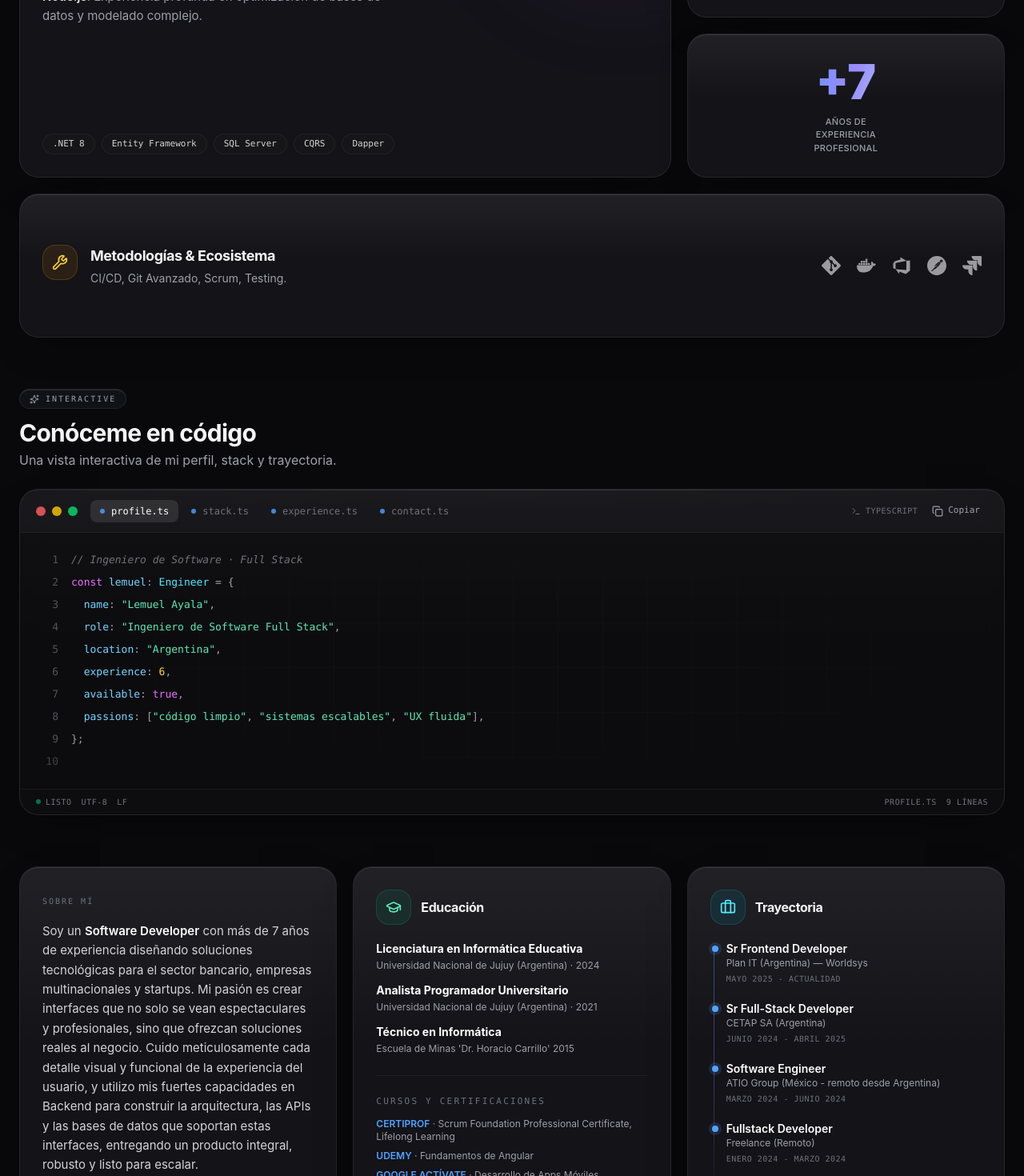
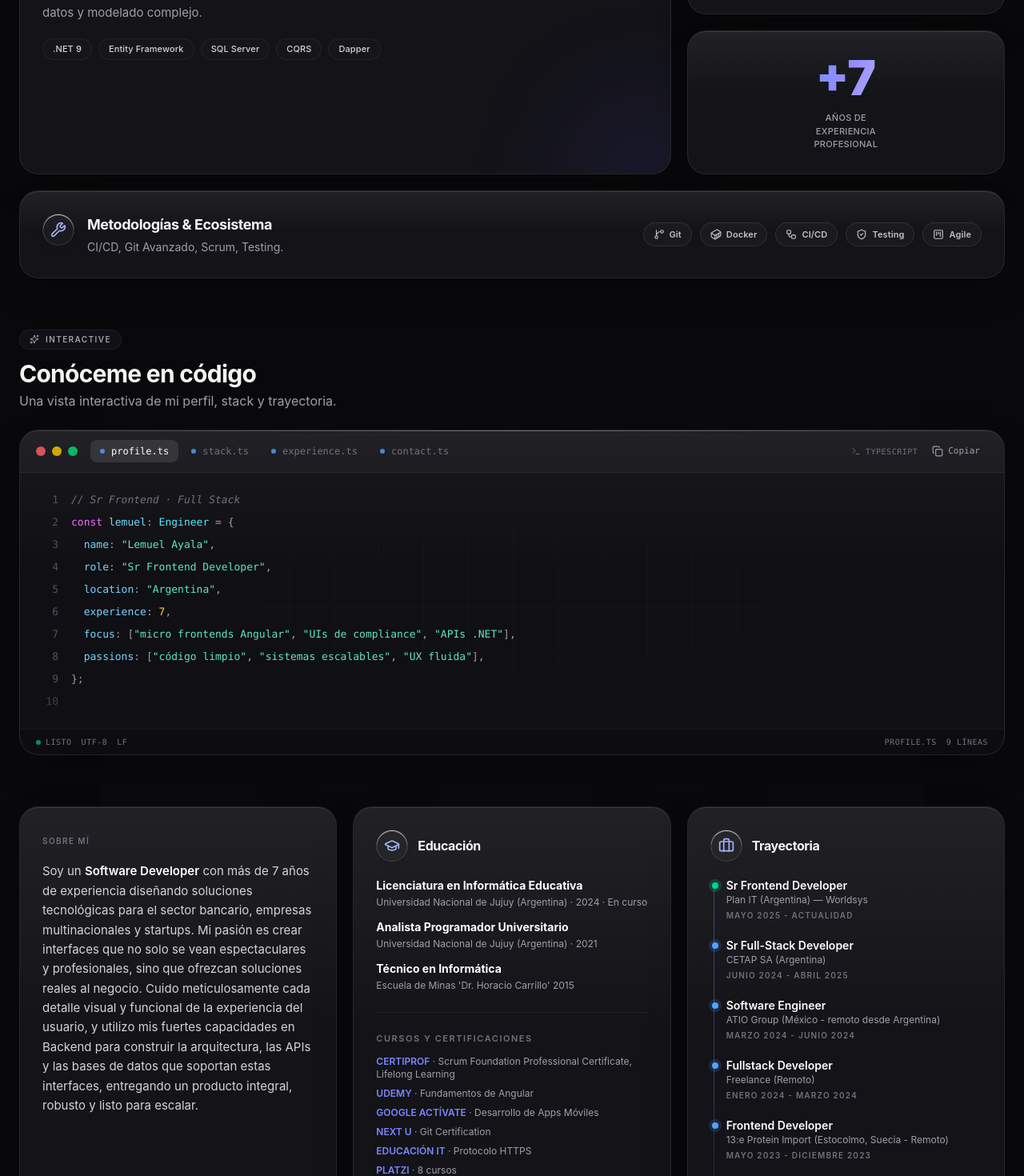
Before and after one commit to lemuayala/lemuel-ayala-portfolio, a React (Vite) app: page / in a window 1280 px wide. Shown: the part 1440-2910 px from the top of the page at 80% size. Built offline with nearby package versions, Linux system fonts and the light colour scheme; no server answers.

Commit message:
refactor: About con CodeEditor lazy y experiencia generada
Carga diferida del editor y genera el bloque de experiencia desde datos i18n tipados.

```diff
--- a/src/components/CodeEditor.tsx
+++ b/src/components/CodeEditor.tsx
@@ -1,6 +1,8 @@
 import { useMemo, useRef, useState } from 'react';
 import { motion, AnimatePresence } from 'framer-motion';
 import { useLanguage } from '../context/LanguageContext';
+import { buildExperienceCode } from '../utils/buildExperienceCode';
+import { getWorkJobs } from '../utils/i18nContent';
 import { Copy, Check, Terminal } from 'lucide-react';
 
 /**
@@ -153,6 +155,7 @@ interface Tab {
 export const CodeEditor = () => {
   const { t, i18n } = useLanguage();
   const lang = i18n.language?.startsWith('en') ? 'en' : 'es';
+  const jobs = getWorkJobs(t);
 
   const tabs: Tab[] = useMemo(
     () => [
@@ -162,22 +165,22 @@ export const CodeEditor = () => {
         language: 'typescript',
         code:
           lang === 'en'
-            ? `// Software Engineer · Full Stack
+            ? `// Sr Frontend · Full Stack
 const lemuel: Engineer = {
   name: "Lemuel Ayala",
-  role: "Full Stack Software Engineer",
+  role: "Sr Frontend Developer",
   location: "Argentina",
-  experience: 6,
-  available: true,
+  experience: 7,
+  focus: ["Angular micro frontends", "compliance UIs", ".NET APIs"],
   passions: ["clean code", "scalable systems", "fluid UX"],
 };`
-            : `// Ingeniero de Software · Full Stack
+            : `// Sr Frontend · Full Stack
 const lemuel: Engineer = {
   name: "Lemuel Ayala",
-  role: "Ingeniero de Software Full Stack",
+  role: "Sr Frontend Developer",
   location: "Argentina",
-  experience: 6,
-  available: true,
+  experience: 7,
+  focus: ["micro frontends Angular", "UIs de compliance", "APIs .NET"],
   passions: ["código limpio", "sistemas escalables", "UX fluida"],
 };`,
       },
@@ -186,38 +189,20 @@ const lemuel: Engineer = {
         filename: 'stack.ts',
         language: 'typescript',
         code: `export const stack = {
-  frontend: ["Angular", "React", "TypeScript", "TailwindCSS"],
-  backend: [".NET 8", ".NET Core", "ASP.NET MVC", "Web API"],
-  database: ["SQL Server", "Entity Framework", "LINQ", "Dapper"],
-  cloud: ["Azure", "Azure DevOps", "Azure Blob Storage"],
-  ai: ["Semantic Kernel", "Azure OpenAI"],
-  tooling: ["Git", "Docker", "Postman", "CI/CD"],
+  frontend: ["Angular 20", "Module Federation", "React", "TypeScript"],
+  backend: [".NET 9", ".NET Core", "ASP.NET Core", "Web API"],
+  patterns: ["CQRS", "DDD", "Repository", "SOLID"],
+  database: ["SQL Server", "Entity Framework", "Dapper"],
+  cloud: ["Azure DevOps", "Azure OpenAI"],
+  ai: ["Semantic Kernel", "Cursor", "Copilot"],
+  tooling: ["Git", "Docker", "CI/CD"],
 };`,
       },
       {
         id: 'experience',
         filename: 'experience.ts',
         language: 'typescript',
-        code:
-          lang === 'en'
-            ? `const journey = [
-  { company: "CETAP SA", role: "Sr Developer", since: 2024 },
-  { company: "ATIO Group", role: "Software Engineer", year: 2024 },
-  { company: "13:e Protein Import", role: "Frontend", year: 2023 },
-  { company: "Teleperformance", role: "Semi Sr Fullstack", year: 2021 },
-  { company: "Openix IT", role: "Mobile/Web Fullstack", year: 2018 },
-];
-
-// Clients: YPF · Uber · Mercado Libre · Ficohsa`
-            : `const trayectoria = [
-  { empresa: "CETAP SA", rol: "Desarrollador Sr", desde: 2024 },
-  { empresa: "ATIO Group", rol: "Software Engineer", año: 2024 },
-  { empresa: "13:e Protein Import", rol: "Frontend", año: 2023 },
-  { empresa: "Teleperformance", rol: "Semi Sr Fullstack", año: 2021 },
-  { empresa: "Openix IT", rol: "Mobile/Web Fullstack", año: 2018 },
-];
-
-// Clientes: YPF · Uber · Mercado Libre · Ficohsa`,
+        code: buildExperienceCode(jobs, lang),
       },
       {
         id: 'contact',
@@ -247,7 +232,7 @@ const lemuel: Engineer = {
 // Construyamos algo grandioso juntos.`,
       },
     ],
-    [lang]
+    [lang, jobs]
   );
 
   const [active, setActive] = useState(0);
@@ -280,7 +265,7 @@ const lemuel: Engineer = {
       <div className="pointer-events-none absolute inset-x-0 top-0 h-px bg-gradient-to-r from-transparent via-zinc-400/25 to-transparent dark:via-white/30" />
 
       {/* Header */}
-      <div className="relative z-10 flex items-center gap-4 border-b border-zinc-200/80 bg-white/85 px-4 py-3 backdrop-blur-md dark:border-white/5 dark:bg-black/20 sm:px-5">
+      <div className="relative z-10 flex items-center gap-4 border-b border-zinc-200/60 px-4 py-3 dark:border-white/5 sm:px-5">
         {/* Mac dots */}
         <div className="flex items-center gap-2 shrink-0">
           <span className="w-3 h-3 rounded-full bg-red-400/80 border border-red-500/30" />
@@ -346,7 +331,7 @@ const lemuel: Engineer = {
       </div>
 
       {/* Code body */}
-      <div className="relative z-10 bg-zinc-50/95 backdrop-blur-md dark:bg-zinc-950/60">
+      <div className="relative z-10 bg-zinc-50/40 dark:bg-zinc-950/30">
         {/* Background grid pattern */}
         <div
           aria-hidden
--- a/src/components/sections/About.tsx
+++ b/src/components/sections/About.tsx
@@ -1,78 +1,67 @@
+import { lazy, Suspense } from 'react';
 import { Trans } from 'react-i18next';
 import { motion } from 'framer-motion';
 import {
   Briefcase,
+  Container,
+  GitBranch,
   GraduationCap,
+  KanbanSquare,
   Layout,
+  ShieldCheck,
   Server,
   Sparkles,
+  Workflow,
   Wrench,
 } from 'lucide-react';
-import { SiGit, SiDocker, SiPostman, SiJira } from 'react-icons/si';
-import { VscAzureDevops } from 'react-icons/vsc';
 import { useLanguage } from '../../context/LanguageContext';
-import { CodeEditor } from '../CodeEditor';
+import { getCertifications, getWorkJobs } from '../../utils/i18nContent';
+import { cardReveal, contentReveal, sectionReveal } from '../../utils/motionPresets';
 
-type Job = {
-  company: string;
-  position: string;
-  date: string;
-  description?: string;
-  technologies: string;
-  client: string;
-};
-
-type CertItem = {
-  institution: string;
-  course?: string;
-  courses?: string[];
-};
+const CodeEditor = lazy(() =>
+  import('../CodeEditor').then((module) => ({ default: module.CodeEditor }))
+);
 
 export const About = () => {
   const { t } = useLanguage();
 
-  const jobs = t('about.work.jobs', { returnObjects: true }) as unknown as Job[];
-  const certifications = t('about.certifications.list', {
-    returnObjects: true,
-  }) as unknown as CertItem[];
+  const jobs = getWorkJobs(t);
+  const certifications = getCertifications(t);
 
   return (
     <section id="about" className="relative py-24 sm:py-32">
       <div className="max-w-7xl mx-auto px-6">
         {/* Section header */}
         <motion.div
-          initial={{ opacity: 0, y: 30 }}
-          whileInView={{ opacity: 1, y: 0 }}
-          viewport={{ once: true, margin: '-80px' }}
-          transition={{ duration: 0.8, ease: [0.22, 1, 0.36, 1] }}
+          {...sectionReveal}
           className="mb-14"
         >
-          <span className="inline-flex items-center gap-2 px-3 py-1 rounded-full glass-pill text-[10px] uppercase tracking-[0.2em] font-mono text-zinc-600 dark:text-zinc-400 mb-5">
+          <span className="section-kicker mb-5">
             <Sparkles className="w-3 h-3" />
             01 — {t('navbar.about')}
           </span>
-          <h2 className="text-3xl md:text-5xl font-bold tracking-tight mb-4 text-balance">
+          <h2 className="text-2xl sm:text-3xl md:text-5xl font-bold tracking-tight mb-4 text-balance">
             {t('experience.title')}
           </h2>
-          <p className="text-zinc-600 dark:text-zinc-400 max-w-2xl text-base md:text-lg text-pretty leading-relaxed">
+          <p className="text-zinc-600 dark:text-zinc-400 max-w-2xl text-sm sm:text-base md:text-lg text-pretty leading-relaxed">
             {t('experience.subtitle')}
           </p>
         </motion.div>
 
-        {/* Bento Grid */}
-        <div className="grid grid-cols-1 md:grid-cols-3 gap-4 sm:gap-5 auto-rows-[minmax(180px,auto)]">
-          {/* Backend - large */}
+        {/* Bento: backend row-span-2 cubre la columna izquierda (sin hueco bajo la card) */}
+        <div className="grid grid-cols-1 gap-4 sm:gap-5 md:grid-cols-3 md:items-stretch">
+          {/* Backend */}
           <BentoCard
-            className="md:col-span-2 md:row-span-2 relative overflow-hidden"
+            className="relative overflow-hidden md:col-span-2 md:row-span-2"
             delay={0}
           >
-            <div className="absolute -right-20 -top-20 w-72 h-72 bg-purple-500/10 rounded-full blur-3xl group-hover:bg-purple-500/20 transition-all duration-700" />
-            <div className="relative flex flex-col h-full justify-between gap-8">
+            <div className="pointer-events-none absolute -bottom-24 -right-16 h-48 w-48 rounded-full bg-indigo-500/10 blur-3xl transition-all duration-700 group-hover:bg-indigo-500/16" />
+            <div className="relative flex flex-col gap-5">
               <div>
                 <IconBadge color="purple">
-                  <Server className="w-5 h-5 text-purple-500 dark:text-purple-300" />
+                  <Server className="w-5 h-5" />
                 </IconBadge>
-                <h3 className="text-2xl font-bold mb-3 mt-5 tracking-tight">
+                <h3 className="text-xl sm:text-2xl font-bold mb-3 mt-5 tracking-tight">
                   {t('experience.backendTitle')}
                 </h3>
                 <p className="text-zinc-600 dark:text-zinc-400 leading-relaxed max-w-md text-sm sm:text-[15px]">
@@ -87,11 +76,11 @@ export const About = () => {
                 </p>
               </div>
               <div className="flex flex-wrap gap-2">
-                {['.NET 8', 'Entity Framework', 'SQL Server', 'CQRS', 'Dapper'].map(
+                {['.NET 9', 'Entity Framework', 'SQL Server', 'CQRS', 'Dapper'].map(
                   (tag) => (
                     <span
                       key={tag}
-                      className="px-3 py-1 rounded-full bg-zinc-900/5 dark:bg-zinc-900/80 border border-zinc-900/5 dark:border-white/5 text-[11px] font-mono text-zinc-700 dark:text-zinc-300"
+                      className="px-3 py-1 rounded-full bg-zinc-900/5 dark:bg-zinc-900/80 border border-zinc-900/5 dark:border-white/5 text-[11px] font-medium tracking-[0.01em] text-zinc-700 dark:text-zinc-300"
                     >
                       {tag}
                     </span>
@@ -101,10 +90,10 @@ export const About = () => {
             </div>
           </BentoCard>
 
-          {/* Frontend - small */}
+          {/* Frontend */}
           <BentoCard delay={0.1}>
             <IconBadge color="blue">
-              <Layout className="w-5 h-5 text-blue-500 dark:text-blue-300" />
+              <Layout className="w-5 h-5" />
             </IconBadge>
             <h3 className="text-lg font-bold mt-5 mb-2 tracking-tight">
               {t('experience.frontendTitle')}
@@ -124,9 +113,9 @@ export const About = () => {
           {/* Stats */}
           <BentoCard
             delay={0.15}
-            className="flex flex-col justify-center items-center text-center relative overflow-hidden"
+            className="relative flex flex-col items-center justify-center overflow-hidden text-center"
           >
-            <div className="absolute inset-0 bg-gradient-to-br from-blue-500/5 via-transparent to-purple-500/5 opacity-0 group-hover:opacity-100 transition-opacity duration-500" />
+            <div className="absolute inset-0 bg-gradient-to-br from-indigo-500/6 via-transparent to-violet-500/6 opacity-0 group-hover:opacity-100 transition-opacity duration-500" />
             <h3 className="relative text-6xl font-black text-gradient leading-none">
               +7
             </h3>
@@ -138,11 +127,11 @@ export const About = () => {
           {/* Tools - wide */}
           <BentoCard
             delay={0.2}
-            className="md:col-span-3 flex items-center justify-between gap-6"
+            className="flex items-center justify-between gap-6 md:col-span-3"
           >
             <div className="flex items-start gap-4 min-w-0">
               <IconBadge color="amber">
-                <Wrench className="w-5 h-5 text-amber-500 dark:text-amber-300" />
+                <Wrench className="w-5 h-5" />
               </IconBadge>
               <div className="min-w-0">
                 <h3 className="text-lg font-bold mb-1 tracking-tight">
@@ -153,31 +142,38 @@ export const About = () => {
                 </p>
               </div>
             </div>
-            <div className="hidden sm:flex items-center gap-5 opacity-70 group-hover:opacity-100 transition-opacity duration-500 shrink-0 text-zinc-700 dark:text-zinc-300">
-              <SiGit className="w-6 h-6" title="Git" />
-              <SiDocker className="w-6 h-6" title="Docker" />
-              <VscAzureDevops className="w-6 h-6" title="Azure DevOps" />
-              <SiPostman className="w-6 h-6" title="Postman" />
-              <SiJira className="w-6 h-6" title="Jira" />
+            <div className="hidden sm:flex items-center gap-2.5 opacity-90 transition-opacity duration-500 shrink-0">
+              {[
+                { Icon: GitBranch, label: 'Git' },
+                { Icon: Container, label: 'Docker' },
+                { Icon: Workflow, label: 'CI/CD' },
+                { Icon: ShieldCheck, label: 'Testing' },
+                { Icon: KanbanSquare, label: 'Agile' },
+              ].map(({ Icon, label }) => (
+                <span
+                  key={label}
+                  className="inline-flex items-center gap-1.5 rounded-full border border-zinc-900/8 bg-zinc-900/[0.02] px-3 py-1.5 text-[11px] font-semibold tracking-[0.01em] text-zinc-600 dark:border-white/10 dark:bg-white/[0.03] dark:text-zinc-300"
+                >
+                  <Icon className="h-3.5 w-3.5" aria-hidden />
+                  <span>{label}</span>
+                </span>
+              ))}
             </div>
           </BentoCard>
         </div>
 
         {/* Interactive Code Editor */}
         <motion.div
-          initial={{ opacity: 0, y: 30 }}
-          whileInView={{ opacity: 1, y: 0 }}
-          viewport={{ once: true, margin: '-100px' }}
-          transition={{ duration: 0.8, ease: [0.22, 1, 0.36, 1] }}
+          {...contentReveal}
           className="mt-16"
         >
           <div className="flex items-end justify-between mb-6 gap-4 flex-wrap">
             <div>
-              <span className="inline-flex items-center gap-2 px-3 py-1 rounded-full glass-pill text-[10px] uppercase tracking-[0.2em] font-mono text-zinc-600 dark:text-zinc-400 mb-3">
+              <span className="section-kicker mb-3">
                 <Sparkles className="w-3 h-3" />
                 interactive
               </span>
-              <h3 className="text-2xl md:text-3xl font-bold tracking-tight">
+              <h3 className="text-xl sm:text-2xl md:text-3xl font-bold tracking-tight">
                 {t('codeEditor.title')}
               </h3>
               <p className="text-zinc-600 dark:text-zinc-400 mt-1 text-sm md:text-base">
@@ -185,19 +181,22 @@ export const About = () => {
               </p>
             </div>
           </div>
-          <CodeEditor />
+          <Suspense
+            fallback={
+              <div className="glass-panel h-80 rounded-3xl animate-pulse" />
+            }
+          >
+            <CodeEditor />
+          </Suspense>
         </motion.div>
 
         {/* About description */}
         <motion.div
-          initial={{ opacity: 0, y: 30 }}
-          whileInView={{ opacity: 1, y: 0 }}
-          viewport={{ once: true, margin: '-100px' }}
-          transition={{ duration: 0.8, ease: [0.22, 1, 0.36, 1] }}
+          {...contentReveal}
           className="mt-16 grid grid-cols-1 lg:grid-cols-3 gap-5"
         >
           <div className="glass-panel rounded-3xl p-7 lg:col-span-1">
-            <span className="text-[10px] uppercase tracking-[0.2em] font-mono text-zinc-500">
+            <span className="text-[10px] uppercase tracking-[0.14em] font-semibold text-zinc-500">
               {t('about.about')}
             </span>
             <p className="mt-4 text-zinc-700 dark:text-zinc-300 leading-relaxed text-sm md:text-[15px]">
@@ -216,7 +215,7 @@ export const About = () => {
           <div className="glass-panel rounded-3xl p-7 lg:col-span-1 hover-glow">
             <div className="flex items-center gap-3 mb-5">
               <IconBadge color="emerald">
-                <GraduationCap className="w-5 h-5 text-emerald-500 dark:text-emerald-300" />
+                <GraduationCap className="w-5 h-5" />
               </IconBadge>
               <h3 className="text-base font-bold tracking-tight">
                 {t('experience.educationTitle')}
@@ -228,7 +227,8 @@ export const About = () => {
                   {t('about.education.licenciatura')}
                 </strong>
                 <span className="text-zinc-500 dark:text-zinc-400 text-xs">
-                  {t('about.education.universidad')} · 2024
+                  {t('about.education.universidad')} · 2024 ·{' '}
+                  {t('about.education.inProgress')}
                 </span>
               </li>
               <li>
@@ -250,13 +250,13 @@ export const About = () => {
             </ul>
 
             <div className="mt-6 pt-6 border-t border-zinc-900/5 dark:border-white/5">
-              <h4 className="text-[11px] uppercase tracking-[0.2em] font-mono text-zinc-500 mb-3">
+              <h4 className="text-[11px] uppercase tracking-[0.14em] font-semibold text-zinc-500 mb-3">
                 {t('experience.certificationsTitle')}
               </h4>
               <ul className="space-y-2">
                 {certifications.map((cert, idx) => (
                   <li key={idx} className="text-xs">
-                    <span className="text-blue-500 dark:text-blue-400 font-semibold">
+                    <span className="text-indigo-500 dark:text-indigo-400 font-semibold">
                       {cert.institution}
                     </span>
                     <span className="text-zinc-600 dark:text-zinc-400">
@@ -276,24 +276,30 @@ export const About = () => {
           <div className="glass-panel rounded-3xl p-7 lg:col-span-1 hover-glow">
             <div className="flex items-center gap-3 mb-5">
               <IconBadge color="cyan">
-                <Briefcase className="w-5 h-5 text-cyan-500 dark:text-cyan-300" />
+                <Briefcase className="w-5 h-5" />
               </IconBadge>
               <h3 className="text-base font-bold tracking-tight">
                 {t('experience.workTitle')}
               </h3>
             </div>
 
-            <ol className="relative space-y-5 pl-5 before:content-[''] before:absolute before:left-1 before:top-1.5 before:bottom-1.5 before:w-px before:bg-gradient-to-b before:from-blue-400/40 before:via-purple-400/30 before:to-transparent">
-              {jobs.slice(0, 5).map((job, index) => (
-                <li key={index} className="relative">
-                  <span className="absolute -left-[1.1rem] top-1.5 w-2 h-2 rounded-full bg-blue-400 ring-4 ring-blue-400/15" />
+            <ol className="relative space-y-5 pl-5 pr-1 before:content-[''] before:absolute before:left-1 before:top-1.5 before:bottom-1.5 before:w-px before:bg-gradient-to-b before:from-blue-400/40 before:via-purple-400/30 before:to-transparent">
+              {jobs.map((job, index) => (
+                <li key={`${job.company}-${job.date}`} className="relative">
+                  <span
+                    className={`absolute -left-[1.1rem] top-1.5 w-2 h-2 rounded-full ring-4 ${
+                      index === 0
+                        ? 'bg-emerald-400 ring-emerald-400/20'
+                        : 'bg-blue-400 ring-blue-400/15'
+                    }`}
+                  />
                   <h4 className="text-sm font-semibold text-zinc-900 dark:text-white">
                     {job.position}
                   </h4>
                   <p className="text-xs text-zinc-500 dark:text-zinc-400">
                     {job.company}
                   </p>
-                  <p className="mt-1 text-[10px] uppercase tracking-wider font-mono text-zinc-500">
+                  <p className="mt-1 text-[10px] uppercase tracking-[0.12em] font-semibold text-zinc-500">
                     {job.date}
                   </p>
                 </li>
@@ -309,11 +315,31 @@ export const About = () => {
 /* ---------- helpers ---------- */
 
 const colorMap = {
-  blue: 'bg-blue-500/10 border-blue-500/20',
-  purple: 'bg-purple-500/10 border-purple-500/20',
-  emerald: 'bg-emerald-500/10 border-emerald-500/20',
-  cyan: 'bg-cyan-500/10 border-cyan-500/20',
-  amber: 'bg-amber-500/10 border-amber-500/20',
+  blue: {
+    shell:
+      'bg-zinc-50/85 dark:bg-white/[0.03] border-zinc-900/10 dark:border-white/10',
+    icon: 'text-indigo-600 dark:text-indigo-300',
+  },
+  purple: {
+    shell:
+      'bg-zinc-50/85 dark:bg-white/[0.03] border-zinc-900/10 dark:border-white/10',
+    icon: 'text-indigo-600 dark:text-indigo-300',
+  },
+  emerald: {
+    shell:
+      'bg-zinc-50/85 dark:bg-white/[0.03] border-zinc-900/10 dark:border-white/10',
+    icon: 'text-indigo-600 dark:text-indigo-300',
+  },
+  cyan: {
+    shell:
+      'bg-zinc-50/85 dark:bg-white/[0.03] border-zinc-900/10 dark:border-white/10',
+    icon: 'text-indigo-600 dark:text-indigo-300',
+  },
+  amber: {
+    shell:
+      'bg-zinc-50/85 dark:bg-white/[0.03] border-zinc-900/10 dark:border-white/10',
+    icon: 'text-indigo-600 dark:text-indigo-300',
+  },
 };
 
 const IconBadge = ({
@@ -324,9 +350,9 @@ const IconBadge = ({
   color?: keyof typeof colorMap;
 }) => (
   <div
-    className={`w-11 h-11 rounded-2xl border flex items-center justify-center ${colorMap[color]}`}
+    className={`h-10 w-10 rounded-full border flex items-center justify-center ${colorMap[color].shell} shadow-[inset_0_1px_0_rgba(255,255,255,0.75),0_6px_16px_-12px_rgba(0,0,0,0.45)]`}
   >
-    {children}
+    <span className={colorMap[color].icon}>{children}</span>
   </div>
 );
 
@@ -340,10 +366,7 @@ const BentoCard = ({
   delay?: number;
 }) => (
   <motion.div
-    initial={{ opacity: 0, y: 30 }}
-    whileInView={{ opacity: 1, y: 0 }}
-    viewport={{ once: true, margin: '-60px' }}
-    transition={{ duration: 0.7, delay, ease: [0.22, 1, 0.36, 1] }}
+    {...cardReveal(delay)}
     className={`group glass-panel rounded-3xl p-7 hover-glow ${className}`}
   >
     {children}
```
